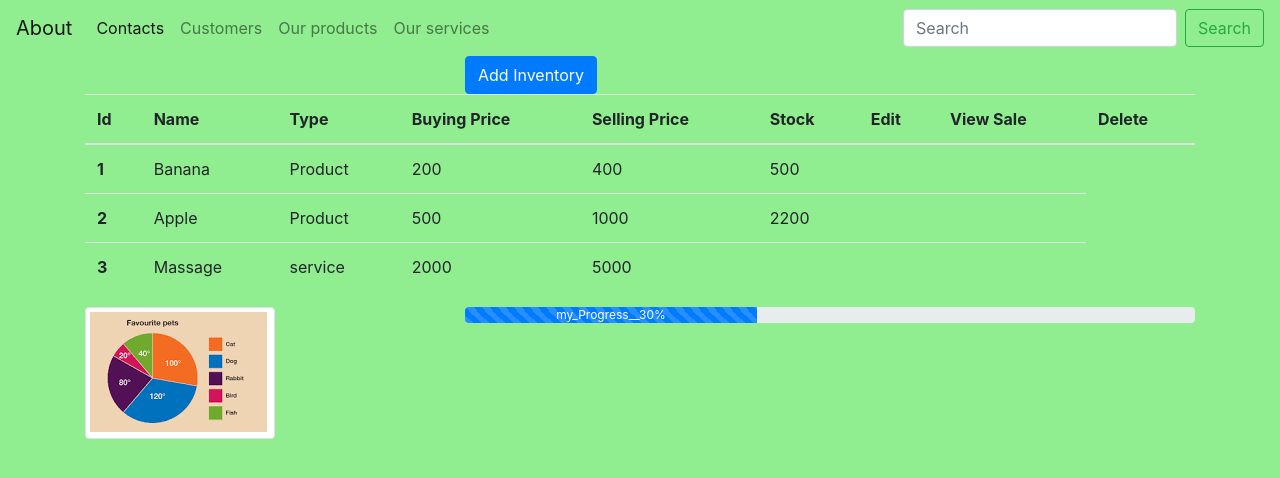
After one commit to JKalwe/inventoryMgtSytm, a Flask app: template templates/inventory.html in a window 1280 px wide. The commit adds this page. Shown: the top 478 px of the page. Run offline with Flask 2, Linux system fonts and the light colour scheme; the template is opened without the code that fills it, so the values that code supplies are empty; some libraries are stand-ins or nearby versions.

Commit message:
Invent-Mgt-system

```diff
--- /dev/null
+++ b/app.py
@@ -0,0 +1,80 @@
+from flask import Flask, render_template
+import pygal
+
+
+
+
+app = Flask(__name__)
+
+
+@app.route('/')
+def hello_world():
+    return render_template('inventory.html')
+
+
+@app.route('/dashboard')
+def piechart():
+    ratios = [('Men', 5),('Ladies',10)]
+
+    pie_chart = pygal.Pie()
+    pie_chart.title = 'Men against ladies in techcamp training (in %)'
+    pie_chart.add(ratios[0][0], ratios[0][1])
+    pie_chart.add(ratios[1][0], ratios[1][1])
+    # pie_chart.add('Chrome', 36.3)
+    # pie_chart.add('Safari', 4.5)
+    # pie_chart.add('Opera', 2.3)
+    pie_data = pie_chart.render_data_uri()
+
+    data = [
+        {'month': 'January','total': 22},
+        {'month': 'February','total': 27},
+        {'month': 'March','total': 23},
+        {'month': 'April','total': 20},
+        {'month': 'May','total': 12},
+        {'month': 'June','total': 32},
+        {'month': 'July','total': 42},
+        {'month': 'August','total': 72},
+        {'month': 'September','total': 42},
+        {'month': 'November','total': 42},
+        {'month': 'December','total': 42},
+    ]
+
+    x = []
+    y = []
+
+    graph = pygal.Line()
+    graph.title = '% Change Coolness of programming languages over time.'
+    graph.x_labels = ['2011', '2012', '2013', '2014', '2015', '2016']
+    graph.add('Python', [15, 31, 89, 200, 356, 900])
+    # graph.add('Java', [15, 45, 76, 80, 91, 95])
+    # graph.add('C++', [5, 51, 54, 102, 150, 201])
+    # graph.add('All others combined!', [5, 15, 21, 55, 92, 105])
+    graph_data = graph.render_data_uri()
+
+    return render_template('dashboard.html', pie_data = pie_data, graph_data=graph_data)
+
+
+@app.route('/index')
+def big_day():
+    x = 1000
+    return render_template('index.html', x=x)
+
+
+
+@app.route('/About')
+def about_page():
+    return render_template('About.html')
+
+
+
+@app.route('/Contact')
+def contact_page():
+    return render_template('Contact.html')
+
+
+@app.route('/inventory')
+def inventory_page():
+    return render_template('inventory.html')
+
+if __name__ == '__main__':
+    app.run()
--- /dev/null
+++ b/templates/inventory.html
@@ -0,0 +1,211 @@
+<!DOCTYPE html>
+<html lang="en">
+<head>
+    <meta charset="UTF-8">
+    <title>Sales Management Inventory</title>
+
+    <link rel="stylesheet" href="https://stackpath.bootstrapcdn.com/bootstrap/4.3.1/css/bootstrap.min.css" integrity="sha384-ggOyR0iXCbMQv3Xipma34MD+dH/1fQ784/j6cY/iJTQUOhcWr7x9JvoRxT2MZw1T" crossorigin="anonymous">
+<style>
+body {background-color: lightgreen;}
+h1 {color: white; text-align: center;}
+p {font-family: verdana; font-size: 20px;}
+</style>
+
+
+</head>
+
+<body>
+
+<nav class="navbar navbar-expand-lg navbar-light bg-blue">
+  <a class="navbar-brand" href="#">About</a>
+  <button class="navbar-toggler" type="button" data-toggle="collapse" data-target="#navbarSupportedContent" aria-controls="navbarSupportedContent" aria-expanded="false" aria-label="Toggle navigation">
+    <span class="navbar-toggler-icon"></span>
+  </button>
+
+  <div class="collapse navbar-collapse" id="navbarSupportedContent">
+    <ul class="navbar-nav mr-auto">
+      <li class="nav-item active">
+        <a class="nav-link" href="#">Contacts <span class="sr-only">(current)</span></a>
+      </li>
+      <li class="nav-item">
+        <a class="nav-link" href="#">Customers</a>
+      </li>
+
+      <li class="nav-item">
+        <a class="nav-link" href="#">Our products</a>
+      </li>
+
+
+      <li class="nav-item">
+        <a class="nav-link" href="#">Our services</a>
+      </li>
+    </ul>
+    <form class="form-inline my-2 my-lg-0">
+      <input class="form-control mr-sm-2" type="search" placeholder="Search" aria-label="Search">
+      <button class="btn btn-outline-success my-2 my-sm-0" type="submit">Search</button>
+    </form>
+  </div>
+</nav>
+
+
+
+
+
+<div class="container">
+    <div class="row">
+        <div class="col-4"></div>
+        <div class="col-4">
+
+
+              <!-- Button trigger modal -->
+<button type="button" class="btn btn-primary" data-toggle="modal" data-target="#exampleModal">
+  Add Inventory
+
+</button>
+
+
+
+            <!-- Modal -->
+<div class="modal fade" id="exampleModal" tabindex="-1" role="dialog" aria-labelledby="exampleModalLabel" aria-hidden="true">
+  <div class="modal-dialog" role="document">
+    <div class="modal-content">
+      <div class="modal-header">
+        <h5 class="modal-title" id="exampleModalLabel">Inventory</h5>
+        <button type="button" class="close" data-dismiss="modal" aria-label="Close">
+          <span aria-hidden="true">&times;</span>
+        </button>
+      </div>
+      <div class="modal-body">
+
+
+<form>
+  <div class="form-group">
+    <label for="exampleFormControlInput1">Name</label>
+    <input type="email" class="form-control" id="exampleFormControlInput1" placeholder="type name">
+  </div>
+  <div class="form-group">
+    <label for="exampleFormControlSelect1">Type</label>
+    <select class="form-control" id="exampleFormControlSelect1">
+      <option></option>
+      <option>Product</option>
+      <option>Service</option>
+
+    </select>
+  </div>
+
+<div class="form-group">
+    <label for="exampleFormControlInput1">Buying Price</label>
+    <input type="email" class="form-control" id="exampleFormControlInput1" placeholder="Enter Value">
+  </div>
+
+<div class="form-group">
+    <label for="exampleFormControlInput1">Selling Price</label>
+    <input type="email" class="form-control" id="exampleFormControlInput1" placeholder="Enter Value">
+  </div>
+
+<div class="form-group">
+    <label for="exampleFormControlInput1">Stock</label>
+    <input type="email" class="form-control" id="exampleFormControlInput1" placeholder="Enter Value">
+  </div>
+
+
+</form>
+
+
+
+      </div>
+      <div class="modal-footer">
+        <button type="button" class="btn btn-secondary" data-dismiss="modal">Close</button>
+        <button type="button" class="btn btn-primary">Save changes</button>
+      </div>
+    </div>
+  </div>
+</div>
+
+
+            </button>
+        </div>
+        <div class="col-4"></div>
+    </div>
+
+<div class="row">
+    <div class="col-12">
+        <table class="table">
+  <thead>
+    <tr>
+      <th scope="col">Id</th>
+      <th scope="col">Name</th>
+      <th scope="col">Type</th>
+      <th scope="col">Buying Price</th>
+      <th scope="col">Selling Price</th>
+      <th scope="col">Stock</th>
+      <th scope="col">Edit</th>
+      <th scope="col">View Sale</th>
+      <th scope="col">Delete</th>
+    </tr>
+  </thead>
+  <tbody>
+    <tr>
+      <th scope="row">1</th>
+      <td>Banana</td>
+      <td>Product</td>
+      <td>200</td>
+      <td>400</td>
+      <td>500</td>
+      <td></td>
+      <td></td>
+      <td></td>
+    </tr>
+    <tr>
+      <th scope="row">2</th>
+      <td>Apple</td>
+      <td>Product</td>
+      <td>500</td>
+      <td>1000</td>
+      <td>2200</td>
+      <td></td>
+      <td></td>
+    </tr>
+    <tr>
+      <th scope="row">3</th>
+      <td>Massage</td>
+      <td>service</td>
+      <td>2000</td>
+      <td>5000</td>
+      <td></td>
+      <td></td>
+      <td></td>
+    </tr>
+  </tbody>
+</table>
+    </div>
+</div>
+
+    <div class="row">
+        <div class="col-4">
+
+
+  <img src="/static/IMG/pie_chart.png" class="img-fluid img-thumbnail" alt="...">
+
+
+
+        </div>
+        <div class="col-8">
+
+            <div class="progress">
+  <div class="progress-bar progress-bar-striped active" role="progressbar"
+  aria-valuenow="40" aria-valuemin="0" aria-valuemax="100" style="width:40%">
+    my_Progress__30%
+  </div>
+</div>
+
+        </div>
+    </div>
+
+
+
+<script src="https://code.jquery.com/jquery-3.3.1.slim.min.js" integrity="sha384-q8i/X+965DzO0rT7abK41JStQIAqVgRVzpbzo5smXKp4YfRvH+8abtTE1Pi6jizo" crossorigin="anonymous"></script>
+<script src="https://cdnjs.cloudflare.com/ajax/libs/popper.js/1.14.7/umd/popper.min.js" integrity="sha384-UO2eT0CpHqdSJQ6hJty5KVphtPhzWj9WO1clHTMGa3JDZwrnQq4sF86dIHNDz0W1" crossorigin="anonymous"></script>
+<script src="https://stackpath.bootstrapcdn.com/bootstrap/4.3.1/js/bootstrap.min.js" integrity="sha384-JjSmVgyd0p3pXB1rRibZUAYoIIy6OrQ6VrjIEaFf/nJGzIxFDsf4x0xIM+B07jRM" crossorigin="anonymous"></script>
+</body>
+</html>
```
Also changed, not shown: templates/About.html (added, +18 -0 lines), templates/Contact.html (added, +11 -0 lines), templates/dashboard.html (+10 -2 lines), templates/index.html (added, +13 -0 lines), static/IMG/pie_chart.png (added).
